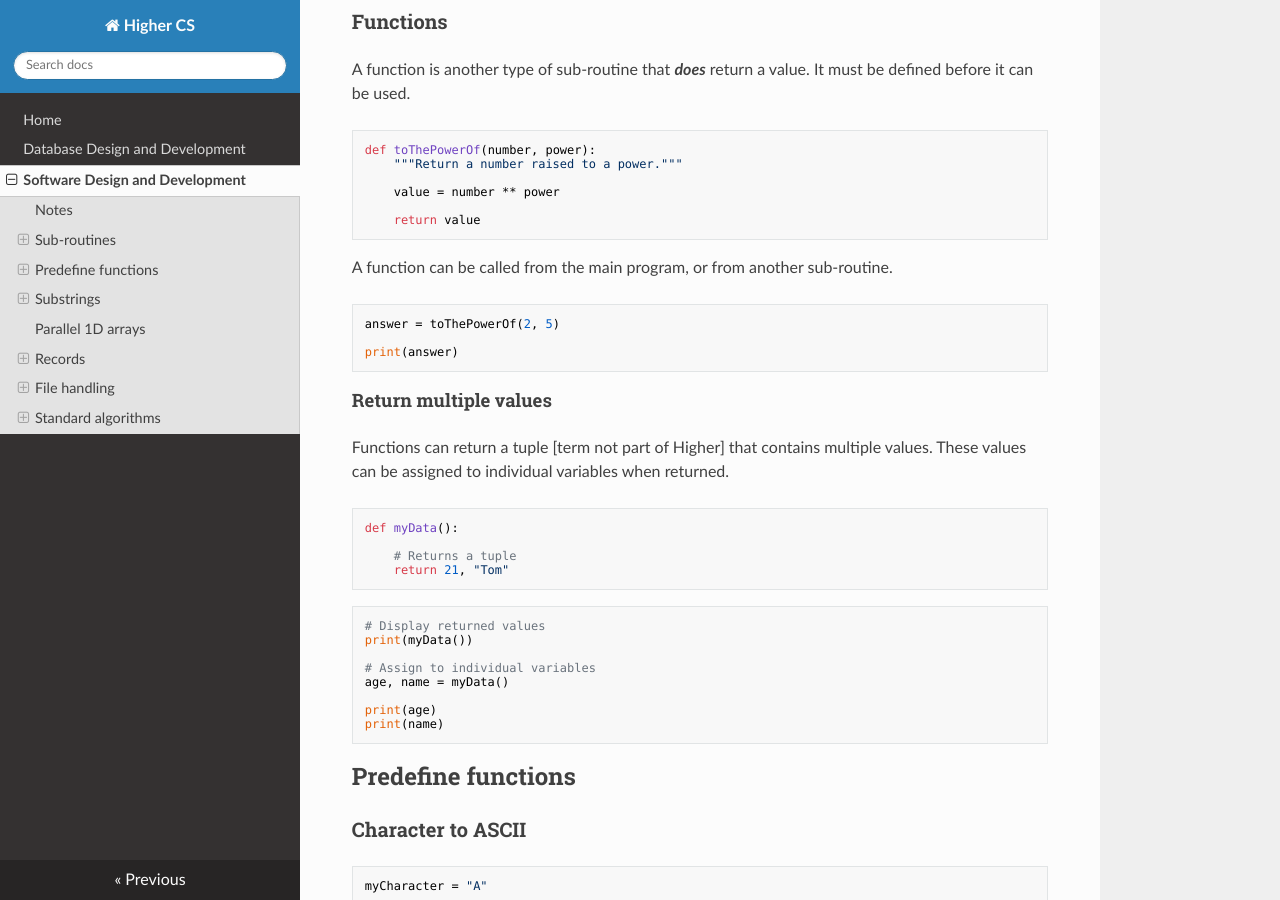
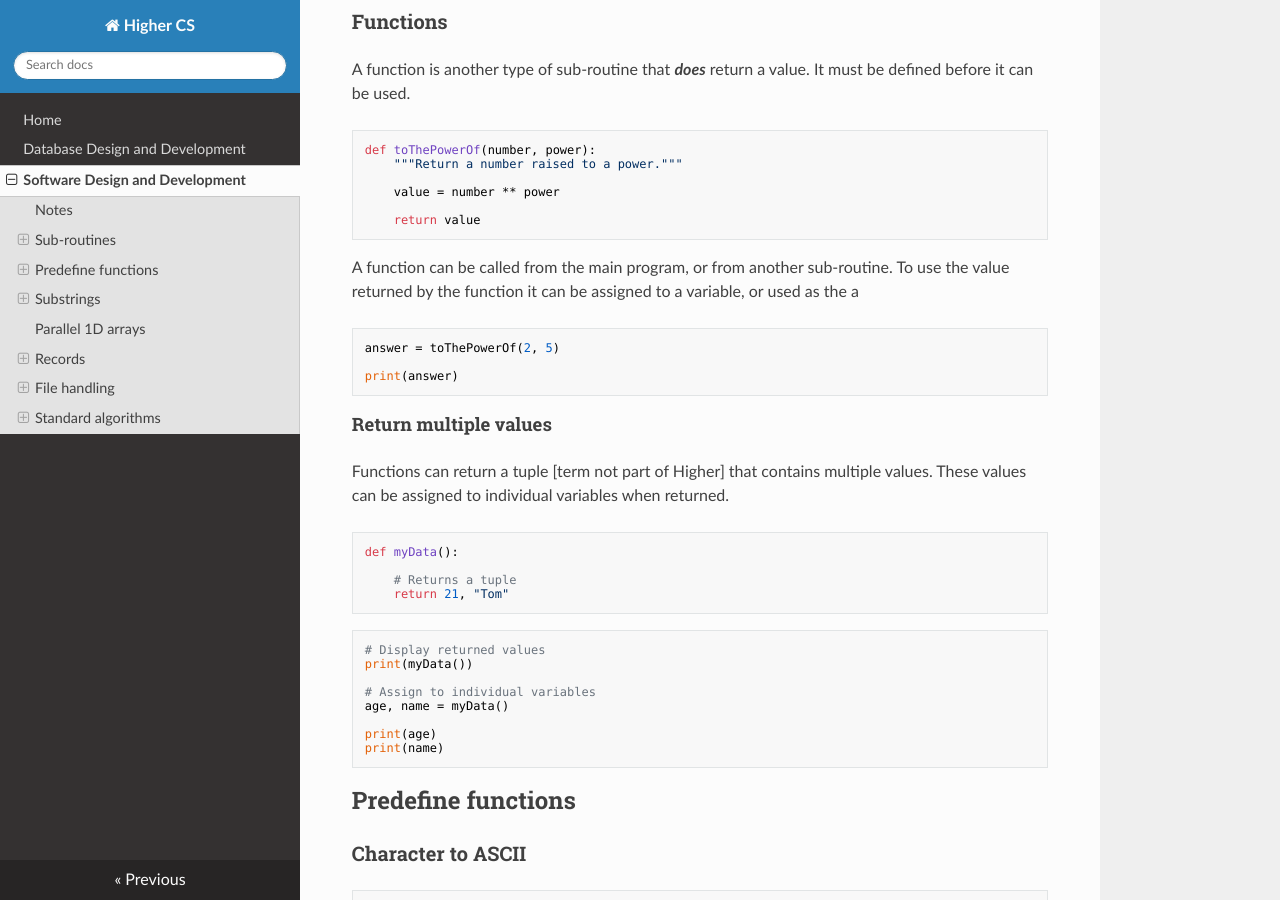
Before and after one commit to MrFriendCS/H-CS, an MkDocs documentation site: the page built from docs/H-CS-SDD.md, in a window 1280 px wide and 900 px high, scrolled down 1045 px. Built offline with MkDocs 1.6.1, drawn with Linux system fonts in a browser that asks for light colours; nearby versions of some CDN libraries; part of the change alters nothing that is shown.

Commit message:
docs/H-CS-SDD.md updated from https://stackedit.io/

````diff
--- a/docs/H-CS-SDD.md
+++ b/docs/H-CS-SDD.md
@@ -54,7 +54,7 @@ def toThePowerOf(number, power):
     return value
 ```
 
-A function can be called from the main program, or from another sub-routine.
+A function can be called from the main program, or from another sub-routine.  To use the value returned by the function it can be assigned to a variable, or used as the a
 
 ``` python
 answer = toThePowerOf(2, 5)
@@ -556,8 +556,8 @@ for index in range(len(names)):
 print("Found " + str(count) + " occurence(s)")
 ```
 <!--stackedit_data:
-eyJoaXN0b3J5IjpbLTY5NDM4OTE5MiwxNjEwOTY4MDg3LC04NT
-A2MjkzNzgsNDg4MjUzNTI2LC0xMjk2OTcwMDM5LDIwMzU4NDk4
-NzYsLTE1NzkzNjc4OTYsMTQzMDMzMzYxMSwxOTMxOTA0MzQsMT
-Y4NDk4MzI3NF19
+eyJoaXN0b3J5IjpbNTI1MTYyMTU5LDE2MTA5NjgwODcsLTg1MD
+YyOTM3OCw0ODgyNTM1MjYsLTEyOTY5NzAwMzksMjAzNTg0OTg3
+NiwtMTU3OTM2Nzg5NiwxNDMwMzMzNjExLDE5MzE5MDQzNCwxNj
+g0OTgzMjc0XX0=
 -->
````
